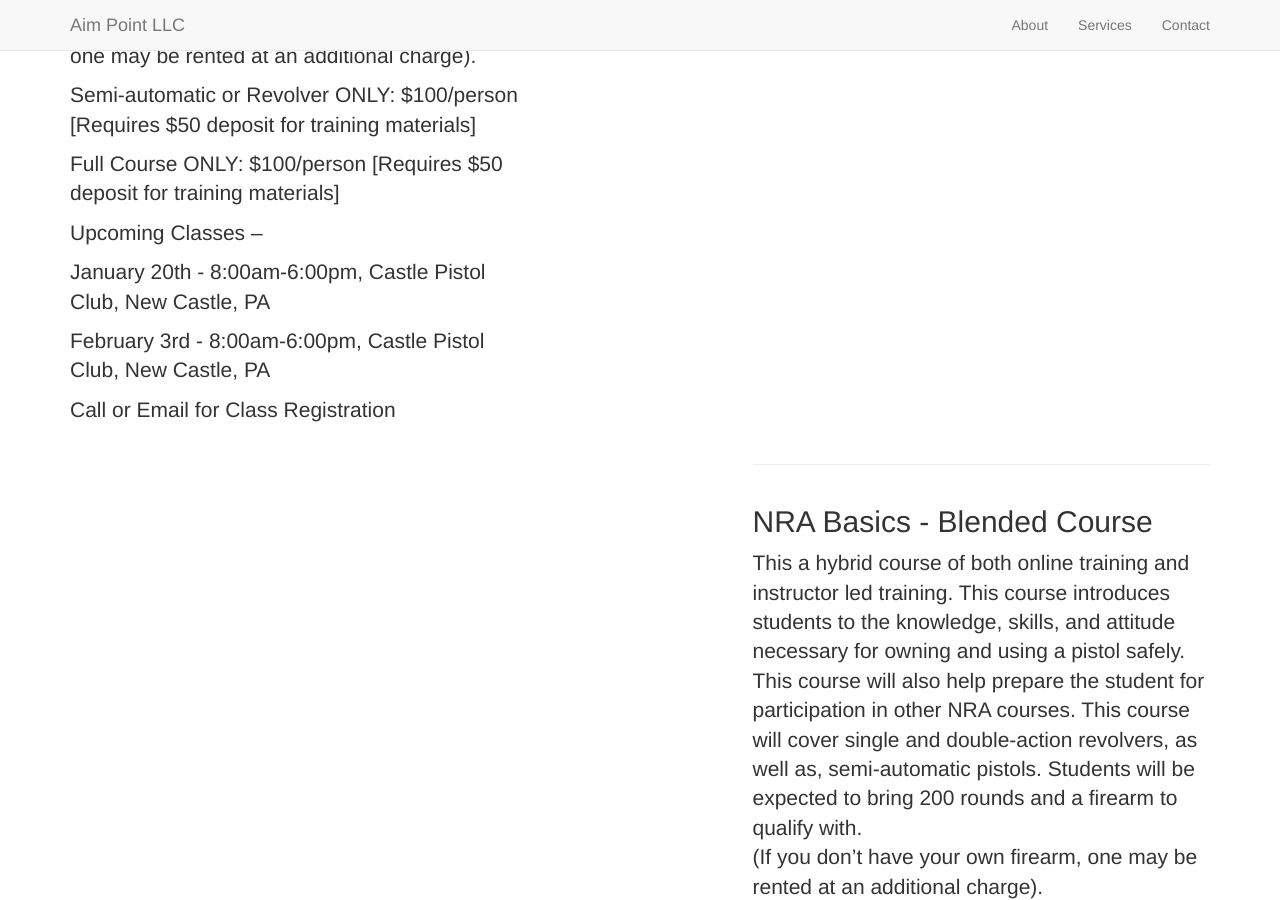
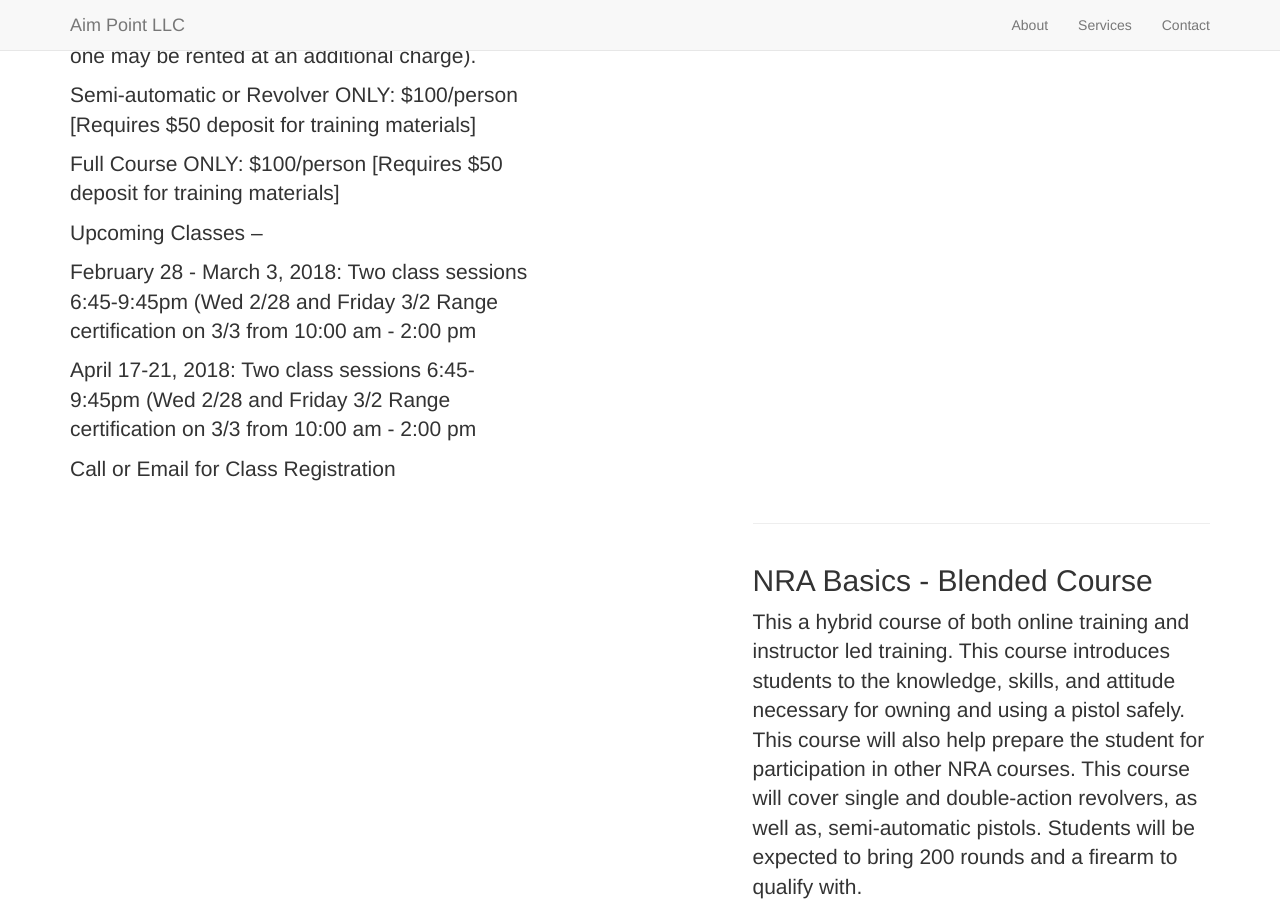
Before and after one commit to aimpoint/aimpoint.github.io, a Jekyll site: the page built from _posts/2016-1-4-basics1.markdown, in a window 1280 px wide and 900 px high, scrolled down 1493 px. Built offline with Jekyll 4.4.1, drawn with Linux system fonts in a browser that asks for light colours; nearby versions of some CDN libraries; library files that are not in the unit come from our copies.

Commit message:
Update 2016-1-4-basics1.markdown

```diff
--- a/_posts/2016-1-4-basics1.markdown
+++ b/_posts/2016-1-4-basics1.markdown
@@ -16,8 +16,11 @@ Full Course ONLY:  $100/person  [Requires $50 deposit for training materials]
 
 Upcoming Classes --
 
-January 20th - 8:00am-6:00pm, Castle Pistol Club, New Castle, PA
+February 28 - March 3, 2018: Two class sessions 6:45-9:45pm (Wed 2/28 and Friday 3/2
+                             Range certification on 3/3 from 10:00 am - 2:00 pm
 
-February 3rd - 8:00am-6:00pm, Castle Pistol Club, New Castle, PA
+April 17-21, 2018: Two class sessions 6:45-9:45pm (Wed 2/28 and Friday 3/2
+                   Range certification on 3/3 from 10:00 am - 2:00 pm
+
 
 Call or Email for Class Registration
```
